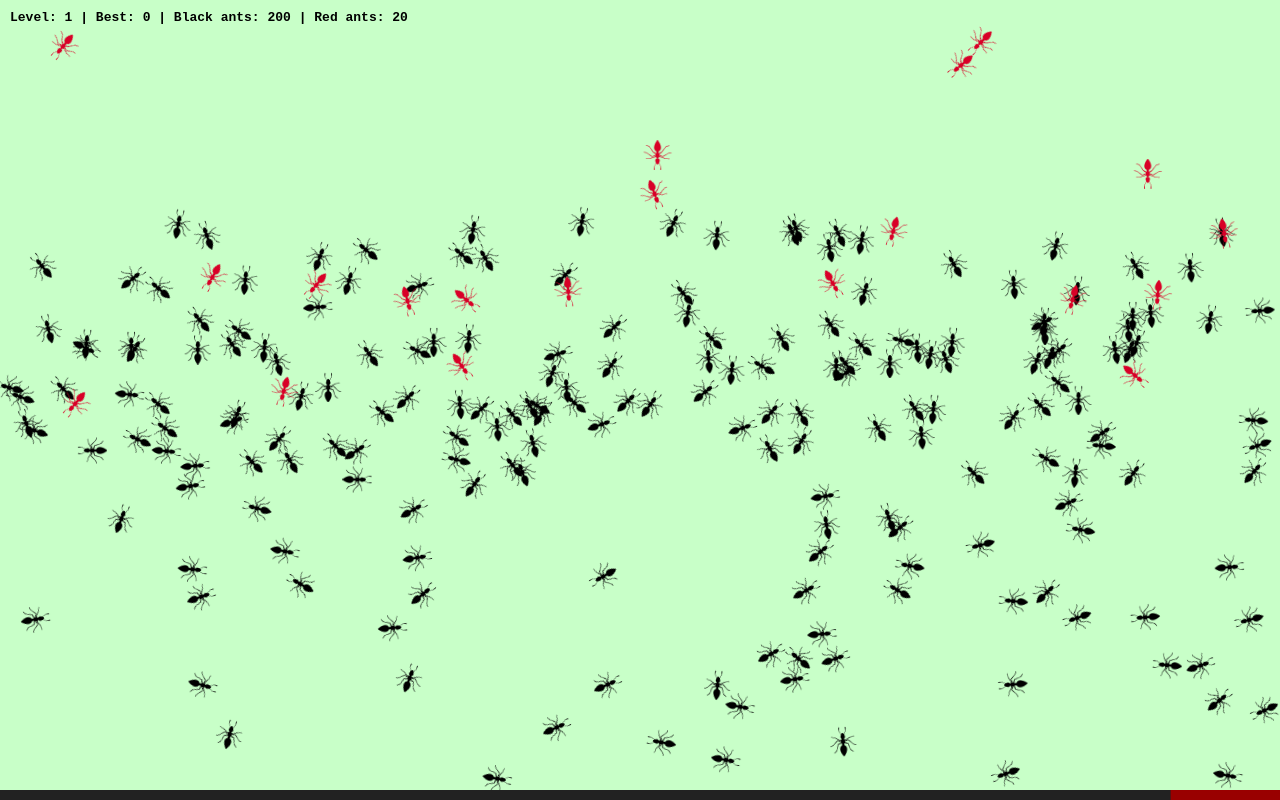
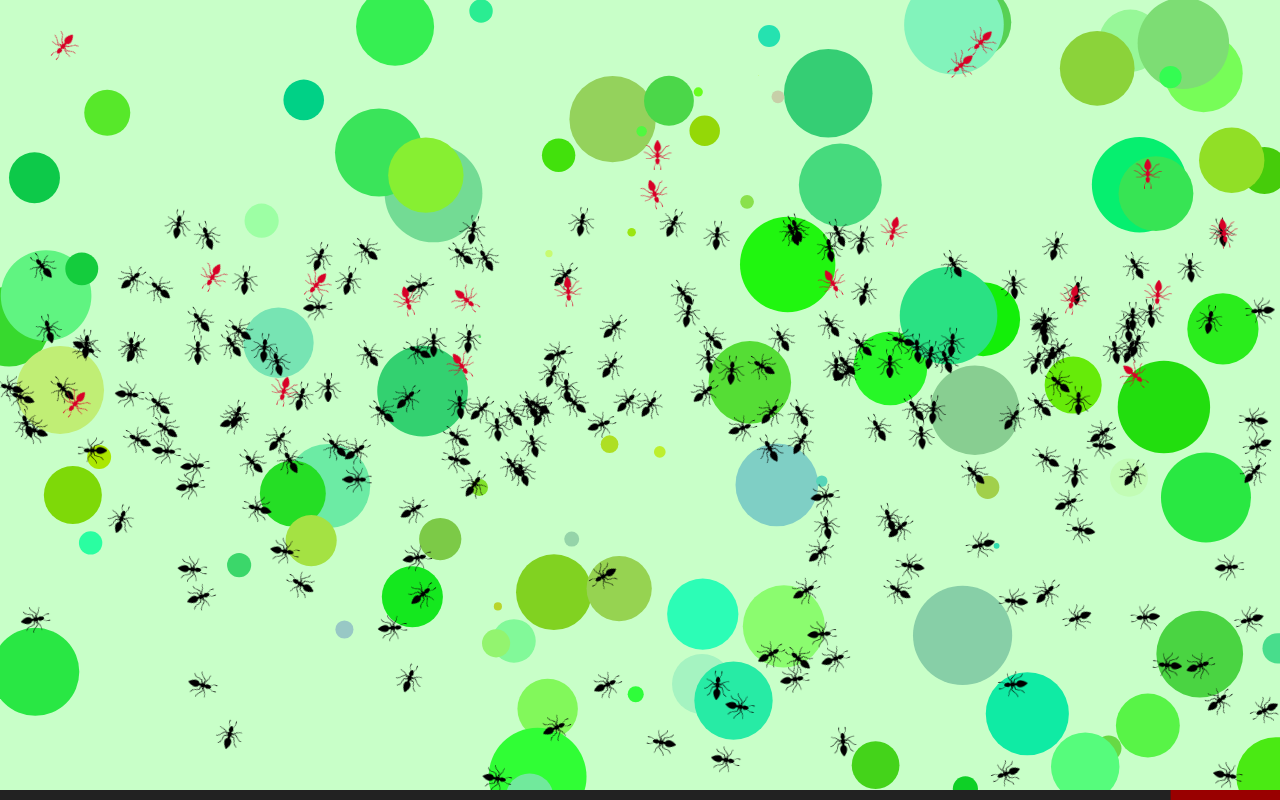
Before and after one commit to pablo-quilez/marabunta, a plain HTML site: page v2/index.html in a window 1280 px wide. Drawn offline with Linux system fonts and the light colour scheme.

Commit message:
added canvas background

```diff
--- a/v2/index.html
+++ b/v2/index.html
@@ -46,6 +46,8 @@
         const canvas = document.getElementById('gameCanvas');
         const lvlScreen = document.getElementById('level-screen');
         const ctx = canvas.getContext('2d');
+
+        let bgBuffer = null; // Map background
 
         const img_black_1 = new Image(); img_black_1.src = 'ant_black_1.png';
         const img_black_2 = new Image(); img_black_2.src = 'ant_black_2.png';
@@ -308,6 +310,7 @@
         // --------------------------------------------------------------------
 
         function initLevel() {
+            createBackground();
             levelTransition = true;
             ants = [];
 
@@ -457,6 +460,31 @@
             }
         }
 
+        // Draw map background
+        function createBackground() {
+            bgBuffer = document.createElement('canvas');
+            bgBuffer.width = width;
+            bgBuffer.height = height;
+            const bgCtx = bgBuffer.getContext('2d');
+
+            bgCtx.fillStyle = "#c8ffc8";
+            bgCtx.fillRect(0, 0, width, height);
+
+            for (let i = 0; i < 100; i++) {
+                const r = Math.random() * 200;
+                const g = 200 + Math.random() * 55;
+                const b = Math.random() * 200;
+                bgCtx.fillStyle = `rgb(${r},${g},${b})`;
+
+                bgCtx.beginPath();
+                const x = Math.random() * width;
+                const y = Math.random() * height;
+                const radius = Math.random() * 50;
+                bgCtx.arc(x, y, radius, 0, Math.PI * 2);
+                bgCtx.fill();
+            }
+        }
+
         // --------------------------------------------------------------------
         // Game Loop
         // --------------------------------------------------------------------
@@ -485,7 +513,11 @@
             target.x = rawInput.x - rect.left;
             target.y = rawInput.y - rect.top;
 
-            ctx.clearRect(0, 0, width, height); // Clear canvas
+            if (bgBuffer) {
+                ctx.drawImage(bgBuffer, 0, 0); // Draw background
+            } else {
+                ctx.clearRect(0, 0, width, height); // Clear canvas
+            }
 
             // Level transition blocks movements and ant painting for some seconds
             if (!levelTransition) {
```
